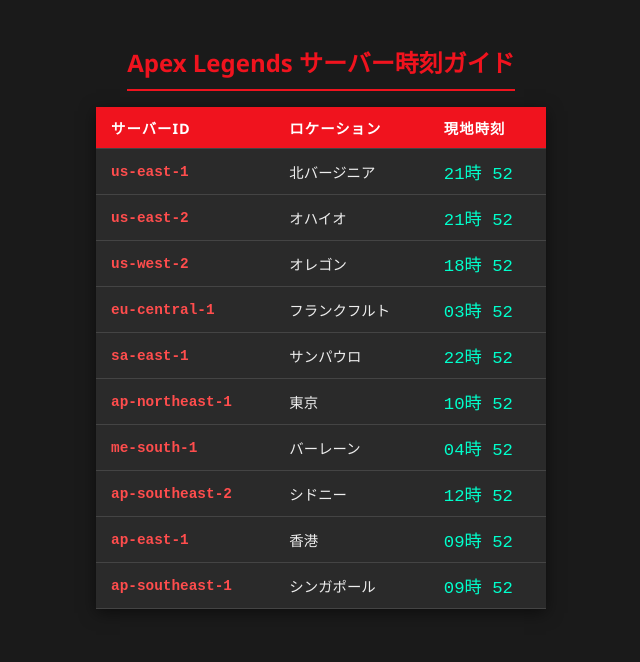
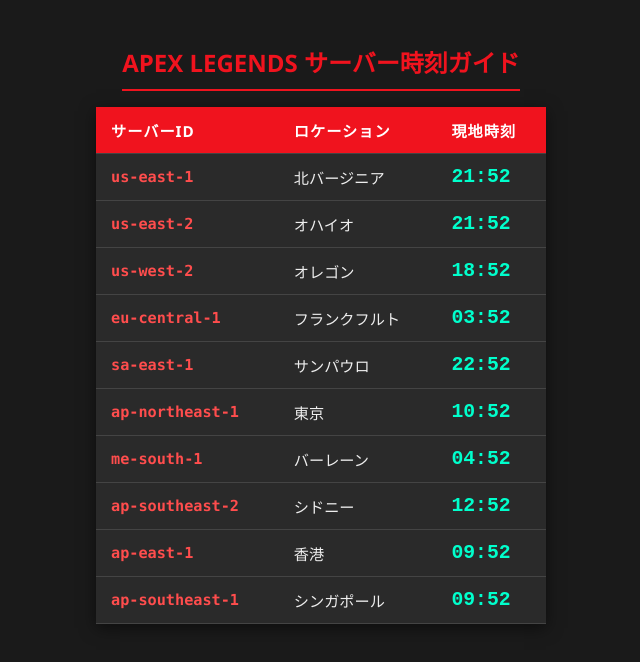
Before and after one commit to Kiyu-Noob3/apex-server-clock, a plain HTML site: page index.html in a window 1280 px wide. Shown: the whole page, without its empty margins (319-959 px from the left). Drawn offline with Linux system fonts and the light colour scheme.

Commit message:
Update index.html

```diff
--- a/index.html
+++ b/index.html
@@ -14,31 +14,28 @@
             align-items: center;
             padding: 20px;
         }
-        h1 { color: #f0131e; border-bottom: 2px solid #f0131e; padding-bottom: 10px; font-size: 1.5rem; }
+        h1 { color: #f0131e; border-bottom: 2px solid #f0131e; padding-bottom: 10px; font-size: 1.5rem; text-transform: uppercase; }
 
         table {
             border-collapse: collapse;
             width: 100%;
-            max-width: 450px; /* さらに少しだけタイトにしました */
+            max-width: 450px;
             background-color: #2a2a2a;
             box-shadow: 0 4px 15px rgba(0,0,0,0.5);
-            font-size: 0.9rem;
+            font-size: 0.95rem;
         }
         th, td {
-            padding: 10px 15px;
+            padding: 12px 15px;
             text-align: left;
             border-bottom: 1px solid #444;
         }
         th { background-color: #f0131e; color: white; text-transform: uppercase; letter-spacing: 1px; }
         tr:hover { background-color: #333; }
 
-        .server-id { font-weight: bold; color: #ff4d4d; font-family: monospace; }
-        .time { font-family: 'Courier New', Courier, monospace; font-size: 1.2em; color: #00ffcc; white-space: nowrap; }
+        .server-id { font-weight: bold; color: #ff4d4d; font-family: 'Consolas', monospace; }
+        .time { font-family: 'Courier New', Courier, monospace; font-size: 1.3em; color: #00ffcc; white-space: nowrap; font-weight: bold; }
 
-        /* 点滅用のスタイル：非表示のときも場所を確保するために visibility を使用 */
-        .blink-colon {
-            transition: opacity 0.1s;
-        }
+        /* 点滅用のスタイル */
         .hidden {
             visibility: hidden;
         }
@@ -77,16 +74,23 @@
             const tableBody = document.getElementById('clock-table');
             const now = new Date();
 
-            // 1秒ごとに点滅の状態を判定（偶数秒は表示、奇数秒は非表示）
-            const isVisible = now.getSeconds() % 2 === 0;
+            // 0.5秒（500ミリ秒）ごとに点滅の状態を判定
+            const isVisible = now.getMilliseconds() < 500;
             const colonHtml = isVisible ? ':' : '<span class="hidden">:</span>';
 
             let html = '';
 
             servers.forEach(server => {
-                // 時と分を別々に取得して、間に点滅するコロンを挟む
-                const hh = now.toLocaleString("ja-JP", { timeZone: server.zone, hour: '2-digit', hour12: false });
-                const mm = now.toLocaleString("ja-JP", { timeZone: server.zone, minute: '2-digit' });
+                // 日本語の「時」を回避するため、Intl.DateTimeFormatで数値だけを取得
+                const timeParts = new Intl.DateTimeFormat('en-US', {
+                    timeZone: server.zone,
+                    hour: '2-digit',
+                    minute: '2-digit',
+                    hour12: false
+                }).formatToParts(now);
+
+                const hh = timeParts.find(p => p.type === 'hour').value;
+                const mm = timeParts.find(p => p.type === 'minute').value;
 
                 html += `
                     <tr>
@@ -100,8 +104,8 @@
             tableBody.innerHTML = html;
         }
 
-        // 1秒ごとに実行
-        setInterval(updateClocks, 1000);
+        // 点滅を滑らかにするため、更新間隔を250ms（0.25秒）に設定
+        setInterval(updateClocks, 250);
         updateClocks();
     </script>
 </body>
```
